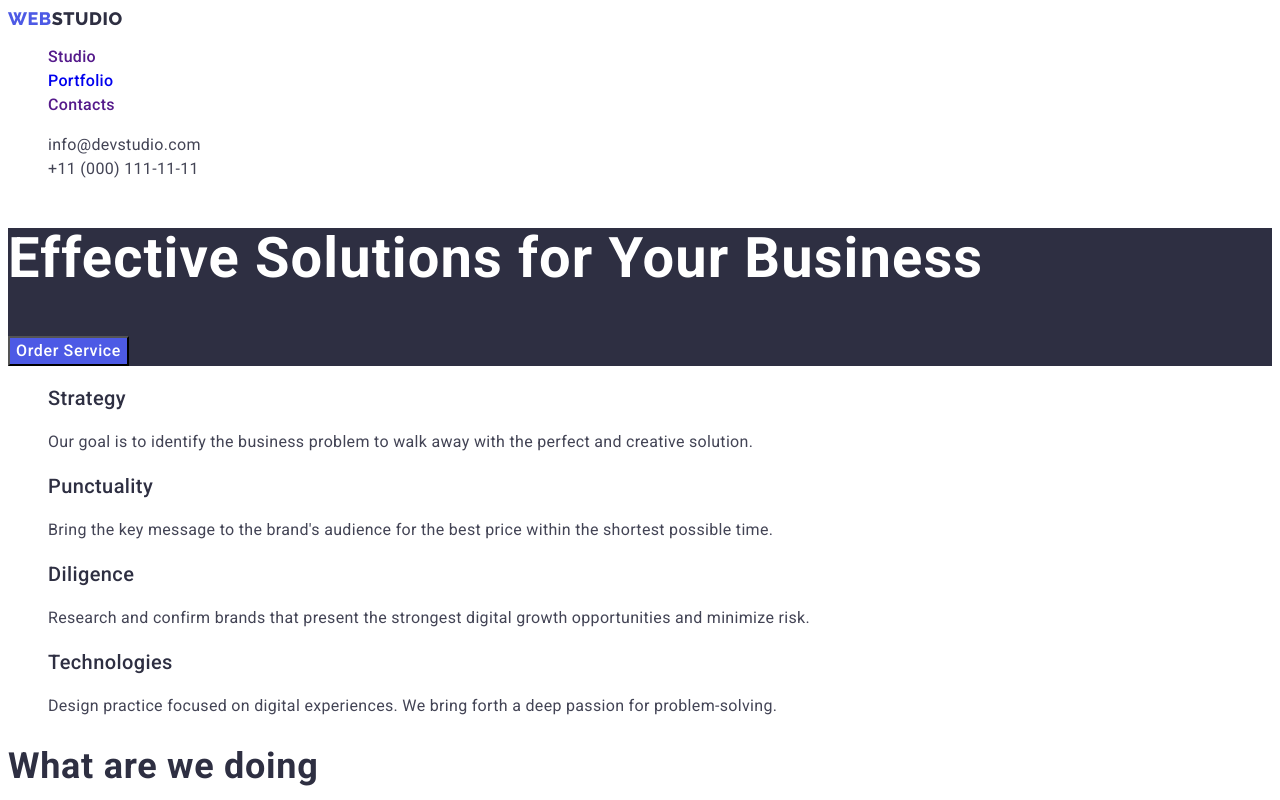
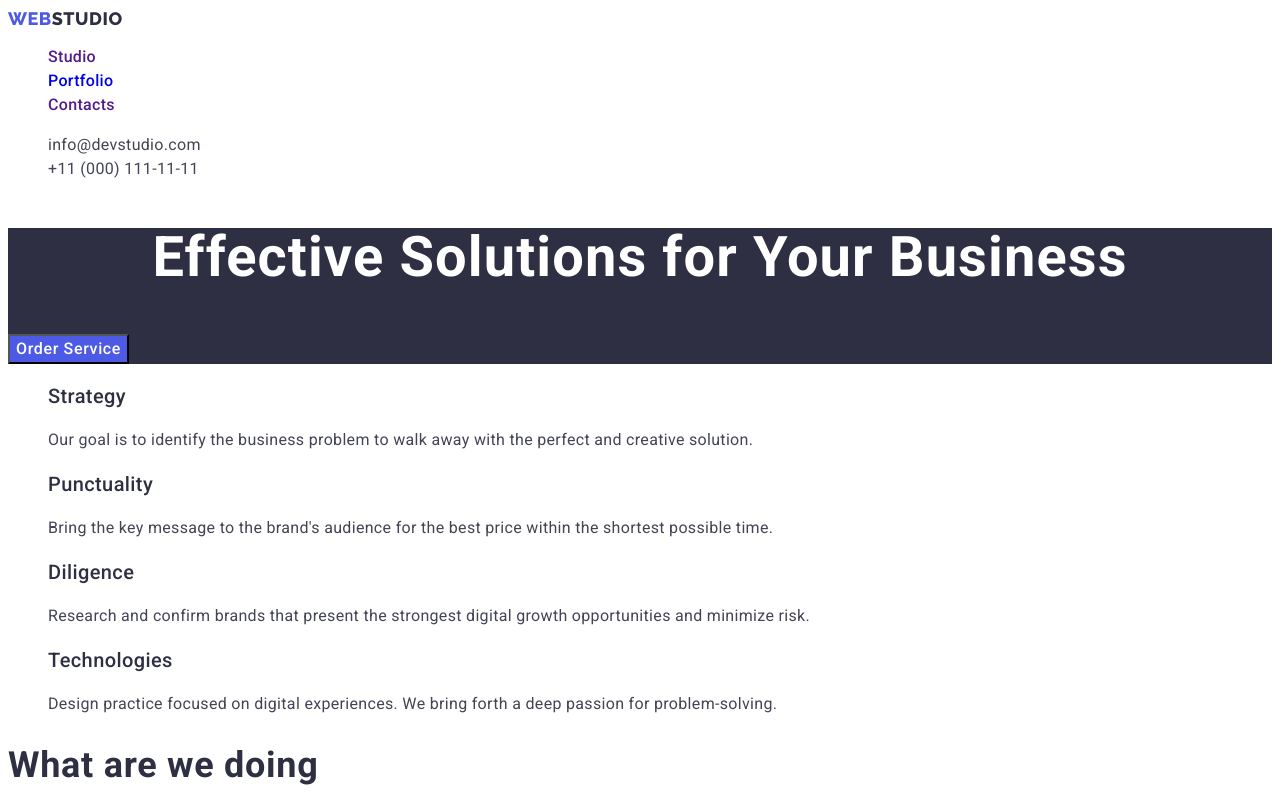
Before and after one commit to Yakiv87/goit-markup-hw-02, a plain HTML site: page index.html in a window 1280 px wide. Shown: the top 800 px of the page. Drawn offline with Linux system fonts and the light colour scheme.

Commit message:
Update styles.css

```diff
--- a/css/styles.css
+++ b/css/styles.css
@@ -84,10 +84,11 @@ button {
   font-style: normal;
   font-weight: 700;
   font-size: 56px;
-  line-height: 1.1;
+  line-height: 1.07;
   letter-spacing: 0.02em;
   color: var(--primary-background-color);
   background: #2e2f42;
+  text-align: center;
 }
 /* btn */
 .order-btn {
```
